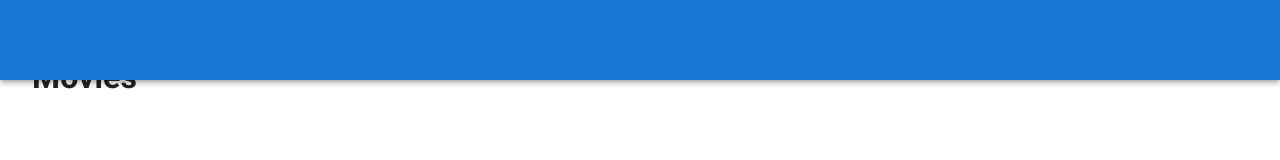
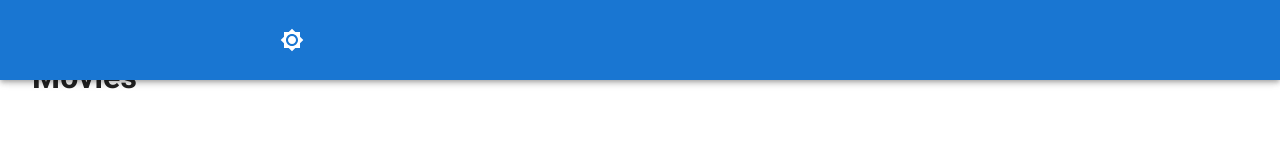
Before and after one commit to Scott-Zeta/film_pire, a React (Create React App) app: page / in a window 1280 px wide. Shown: the top 160 px of the page. Built offline with nearby package versions, Linux system fonts and the light colour scheme.

Commit message:
add a dark mode swtich button

```diff
--- a/src/components/NavBar/navBar.jsx
+++ b/src/components/NavBar/navBar.jsx
@@ -22,6 +22,9 @@ const NavBar = () => {
               <Menu />
             </IconButton>
           )}
+          <IconButton color="inherit" sx={{ ml: 1 }} onClick={() => {}}>
+            <Brightness7 />
+          </IconButton>
         </Toolbar>
       </AppBar>
     </>
```
